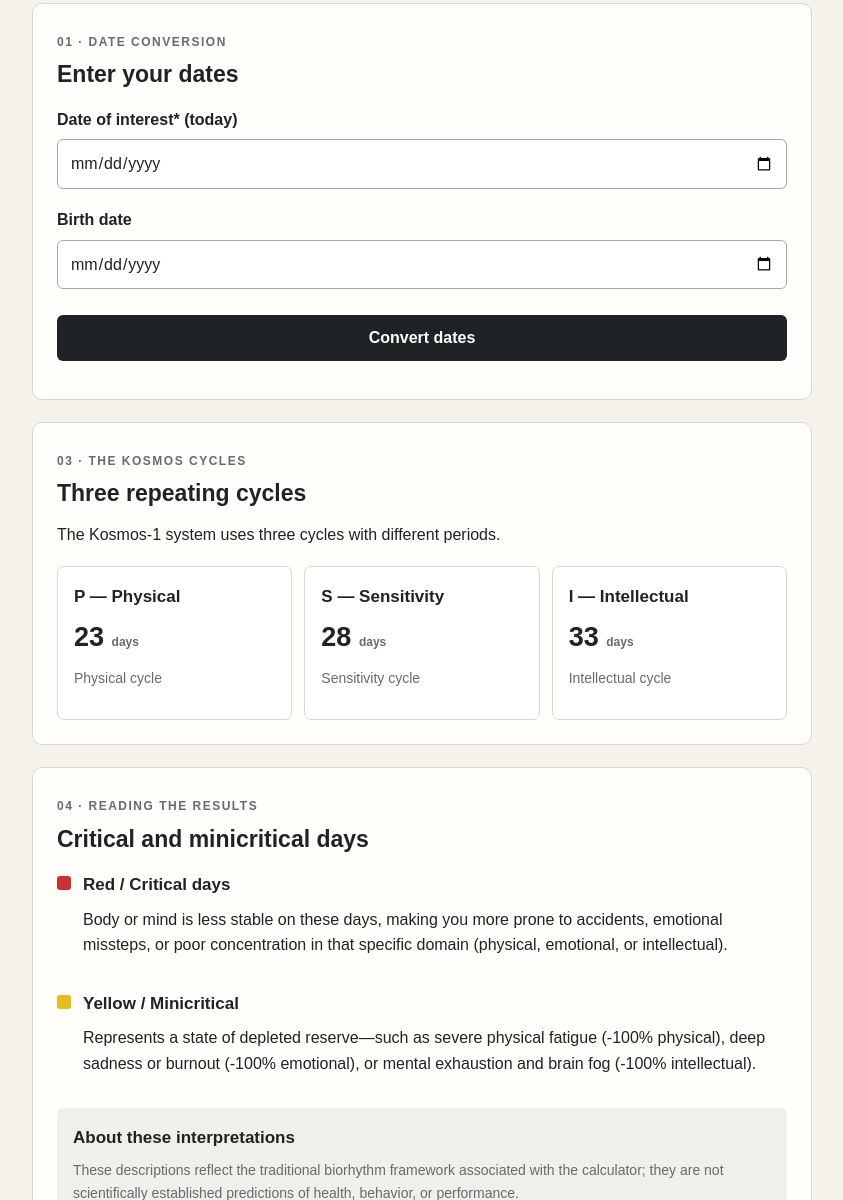
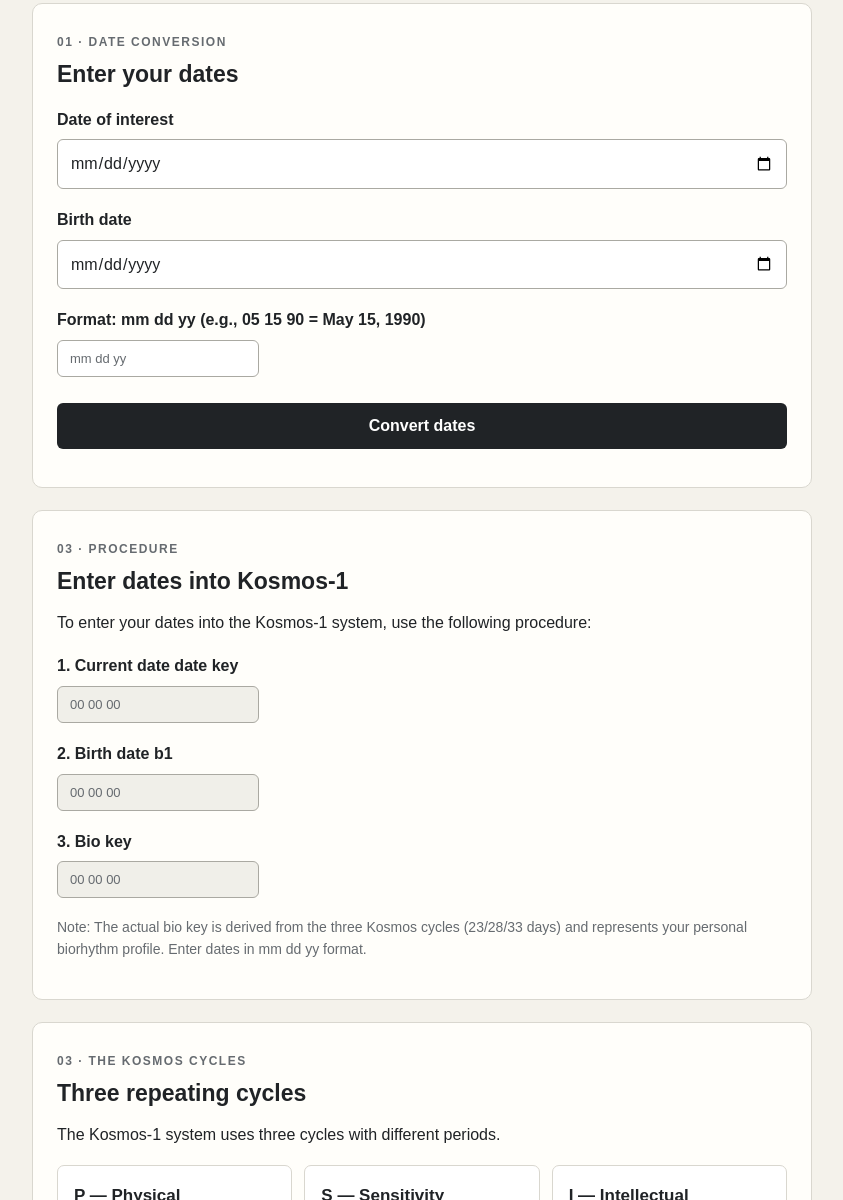
Before and after one commit to ronibandini/Kosmos-1, a plain HTML site: page index.html in a window 1280 px wide. Shown: the part 821-2021 px from the top of the page, without its empty margins (218-1061 px from the left). Drawn offline with Linux system fonts and the light colour scheme.

Commit message:
feat: Add date formatting in mm dd yy and input procedure section
- Display dates in mm dd yy format (e.g., 05 15 90 = May 15, 1990)
- Add procedure section explaining how to enter dates
- Add Current date date key, Birth date b1, and Bio key fields

Co-authored-by: Martin De La Rocha <martindelarocha@agentmail.to>

```diff
--- a/index.html
+++ b/index.html
@@ -1,3 +1,4 @@
+
 <!DOCTYPE html>
 <html lang="en">
 <head>
@@ -253,13 +254,18 @@
     <h2>Enter your dates</h2>
 
     <div class="field">
-      <label for="interestDate">Date of interest* (today)</label>
+      <label for="interestDate">Date of interest</label>
       <input type="date" id="interestDate" required>
     </div>
 
     <div class="field">
       <label for="birthDate">Birth date</label>
       <input type="date" id="birthDate" required>
+    </div>
+
+    <div class="field">
+      <label>Format: mm dd yy (e.g., 05 15 90 = May 15, 1990)</label>
+      <input type="text" id="dateFormatNote" class="muted" readonly value="mm dd yy" style="padding:10px 12px; border:1px solid #aaa9a2; border-radius:6px; font-size:13px;">
     </div>
 
     <button type="button" id="convertButton">Convert dates</button>
@@ -290,6 +296,34 @@
     </div>
 
     <p class="muted" id="conversionNote"></p>
+  </section>
+
+  <section class="panel">
+    <span class="section-number">03 · Procedure</span>
+    <h2>Enter dates into Kosmos-1</h2>
+
+    <p>
+      To enter your dates into the Kosmos-1 system, use the following procedure:
+    </p>
+
+    <div class="field">
+      <label>1. Current date date key</label>
+      <input type="text" id="currentDateKey" class="muted" readonly value="00 00 00" style="padding:10px 12px; border:1px solid #aaa9a2; border-radius:6px; font-size:13px; background:#f0efe9;">
+    </div>
+
+    <div class="field">
+      <label>2. Birth date b1</label>
+      <input type="text" id="birthDateKey" class="muted" readonly value="00 00 00" style="padding:10px 12px; border:1px solid #aaa9a2; border-radius:6px; font-size:13px; background:#f0efe9;">
+    </div>
+
+    <div class="field">
+      <label>3. Bio key</label>
+      <input type="text" id="bioKey" class="muted" readonly value="00 00 00" style="padding:10px 12px; border:1px solid #aaa9a2; border-radius:6px; font-size:13px; background:#f0efe9;">
+    </div>
+
+    <p class="muted" style="margin-top:10px;">
+      Note: The actual bio key is derived from the three Kosmos cycles (23/28/33 days) and represents your personal biorhythm profile. Enter dates in mm dd yy format.
+    </p>
   </section>
 
   <section class="panel">
@@ -410,12 +444,11 @@
   }
 
   function formatDate(date) {
-    return new Intl.DateTimeFormat("en", {
-      year: "numeric",
-      month: "long",
-      day: "numeric",
-      timeZone: "UTC"
-    }).format(date);
+    const d = new Date(date);
+    const month = String(d.getUTCMonth() + 1).padStart(2, '0');
+    const day = String(d.getUTCDate()).padStart(2, '0');
+    const year = String(d.getUTCFullYear() % 100).padStart(2, '0');
+    return `${month} ${day} ${year}`;
   }
 
   function addDays(date, days) {
```
